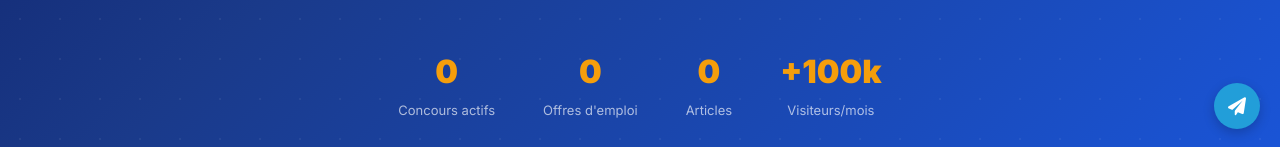
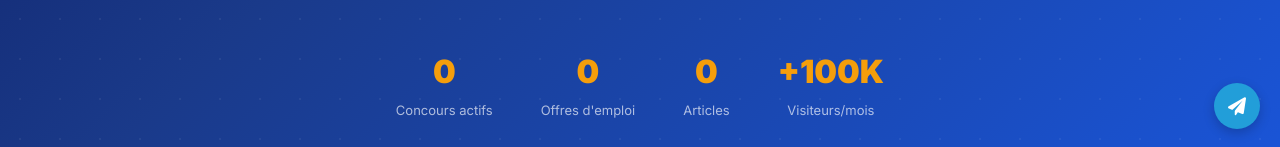
Before and after one commit to imadmazzi/AtlasConcours, a React (Vite) app in the folder frontend/: page / in a window 1280 px wide. Shown: the part 641-788 px from the top of the page. Built offline with nearby package versions, Linux system fonts and the light colour scheme; no server answers.

Commit message:
Frontend: Update monthly visitors stat to +100K

```diff
--- a/frontend/src/components/Hero.jsx
+++ b/frontend/src/components/Hero.jsx
@@ -77,7 +77,7 @@ export default function Hero() {
           <span className="stat-label">Articles</span>
         </div>
         <div className="stat-item">
-          <span className="stat-num">+100k</span>
+          <span className="stat-num">+100K</span>
           <span className="stat-label">Visiteurs/mois</span>
         </div>
       </div>
```
